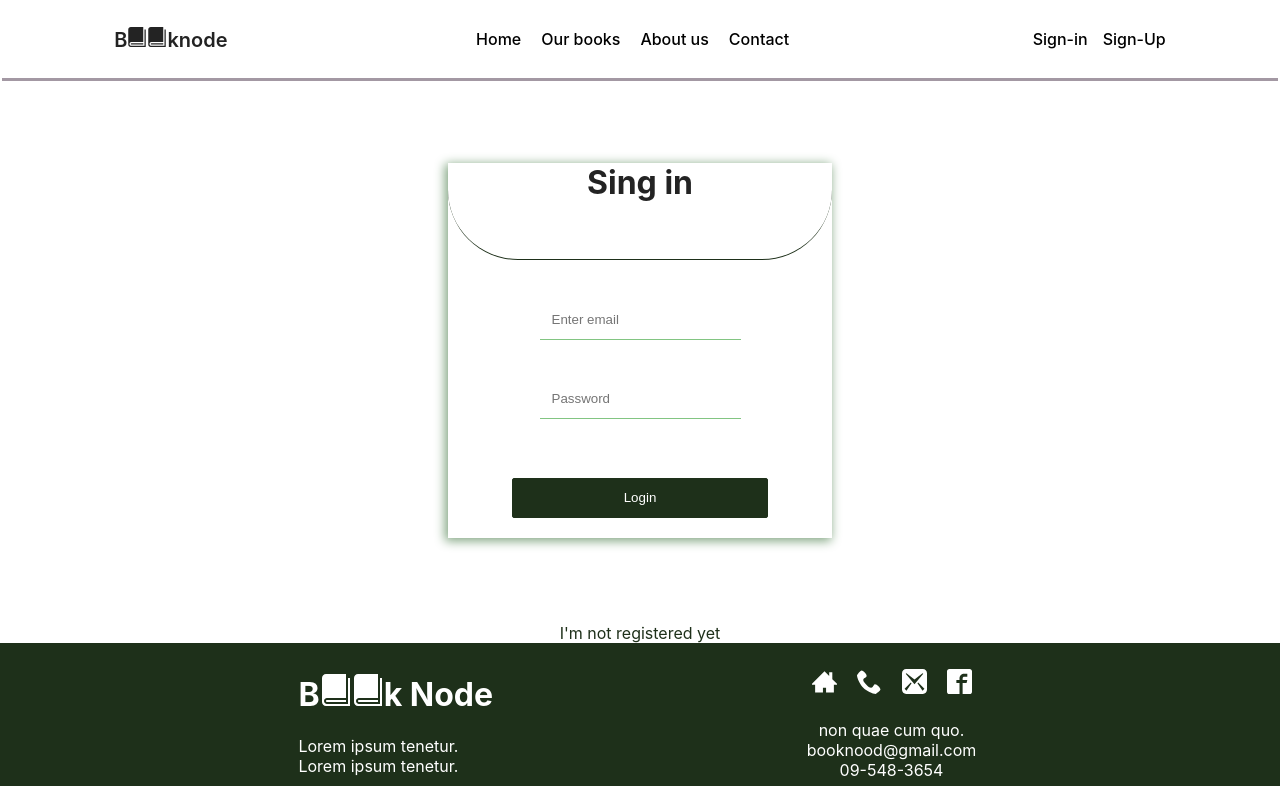
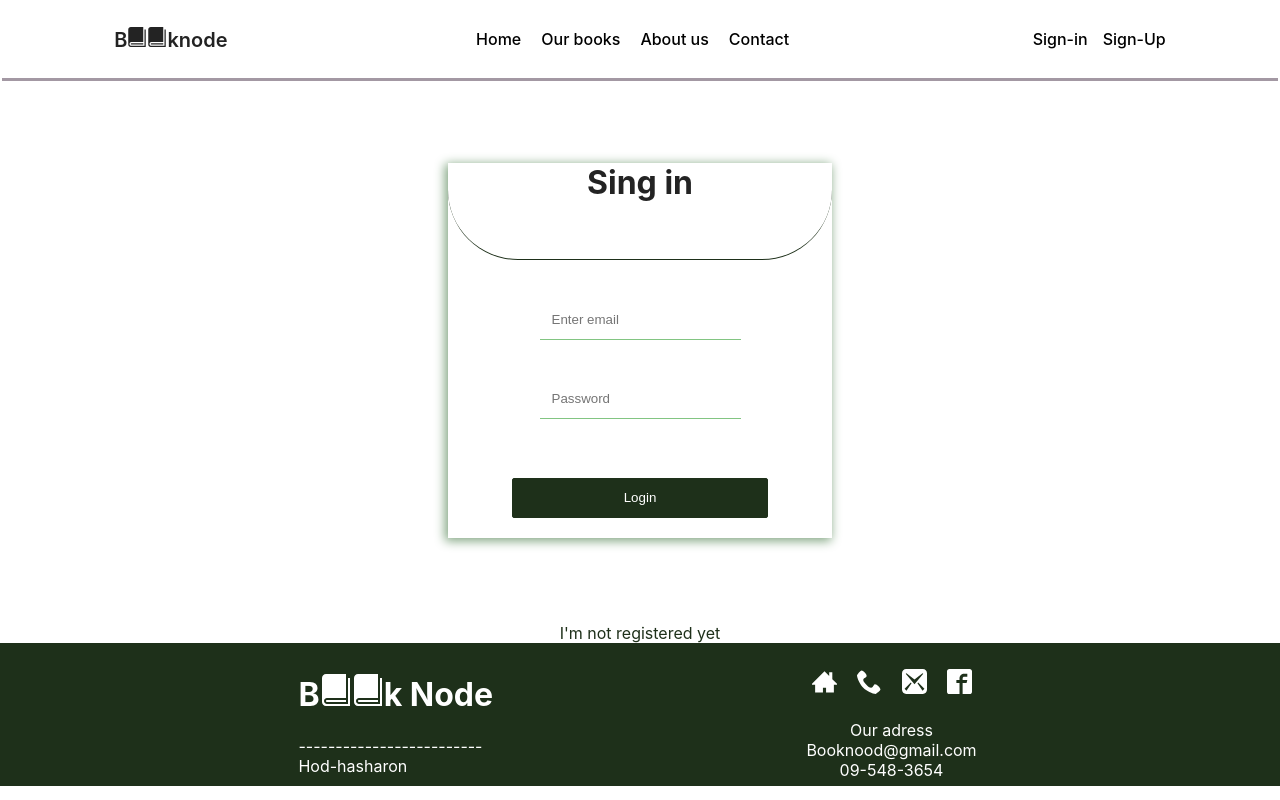
Before and after one commit to kineretasiyahan/BooksNode, a React (Create React App) app in the folder BookNode/client/: page /SignIn in a window 1280 px wide. Built offline with nearby package versions, Linux system fonts and the light colour scheme.

Commit message:
cart and wishList components

```diff
--- a/BookNode/client/src/components/Features/footer/Footer.jsx
+++ b/BookNode/client/src/components/Features/footer/Footer.jsx
@@ -1,45 +1,48 @@
-import React from 'react'
-import {ImHome3} from "react-icons/im";
-import {ImPhone} from "react-icons/im";
-import {ImMail3} from "react-icons/im";
-import {ImFacebook2} from "react-icons/im";
-import {ImBook} from "react-icons/im";
-import "./footer.scss"
+import React from "react";
+import { ImHome3 } from "react-icons/im";
+import { ImPhone } from "react-icons/im";
+import { ImMail3 } from "react-icons/im";
+import { ImFacebook2 } from "react-icons/im";
+import { ImBook } from "react-icons/im";
+import "./footer.scss";
 
 const Footer = () => {
   return (
     <div className="footer-root">
       <div className="footer-info">
-
-            <h1>B{<ImBook/>}{<ImBook/> }k Node</h1>
+        <h1>
+          B{<ImBook />}
+          {<ImBook />}k Node
+        </h1>
         <div>
-             <span>Lorem ipsum tenetur.</span>
-             <br/>
-             <span>Lorem ipsum tenetur.</span>
-            </div>
-
-            </div>
-
-
-           <div className="footer-root-icons">
-
-               <div className="footer-icons">
-               <i><ImHome3/></i>
-               <i><ImPhone/></i>
-               <i><ImMail3/></i>
-               <i><ImFacebook2/></i>
-               </div>
-
-               <div className="footer-contact">
-               <span>non quae cum quo.</span>
-               <span>booknood@gmail.com</span>
-               <span>09-548-3654</span>
-
-               </div>
-
+          <span>-------------------------</span>
+          <br />
+          <span>Hod-hasharon</span>
         </div>
       </div>
-    )
-}
+      <div className="footer-root-icons">
+        <div className="footer-icons">
+          <i>
+            <ImHome3 />
+          </i>
+          <i>
+            <ImPhone />
+          </i>
+          <i>
+            <ImMail3 />
+          </i>
+          <i>
+            <ImFacebook2 />
+          </i>
+        </div>
+        <div className="footer-contact">
+          <span>Our adress</span>
+          <span>Booknood@gmail.com</span>
+          <span>09-548-3654</span>
+        </div>
+      </div>
+    </div>
+  );
+};
 
-export default Footer
+export default Footer;
--- a/BookNode/client/src/components/Features/image/Image.jsx
+++ b/BookNode/client/src/components/Features/image/Image.jsx
@@ -1,4 +1,4 @@
-import { useContext, useState } from "react";
+import { useContext } from "react";
 import { ImCart,ImHeart } from "react-icons/im";
 import "./image.scss";
 import { addBookToCart,addBookToWishListUser,deleteBookFromWishListUser } from "../../../service/uesrs";
@@ -13,10 +13,8 @@ const Image = ({ nameBook, author, summary, image, id,button,onClick }) => {
     curetUser = userDecoding(user);
   }
 
-
   const add = async () => {
     try {
-      // debugger;
       await addBookToCart(curetUser, id).then((res) => {
         console.log(res);
         dispatch({ type: UPDATELOCALSTOREAGE, payload: res });
@@ -25,6 +23,7 @@ const Image = ({ nameBook, author, summary, image, id,button,onClick }) => {
       console.log(error);
     }
   };
+
     const like = async () => {
     try {
       await addBookToWishListUser(curetUser, id).then((res) => {
@@ -47,22 +46,16 @@ const Image = ({ nameBook, author, summary, image, id,button,onClick }) => {
     }
   }
   return (
-
     <div className="image-root">
       <img src={image} />
       <h3>{nameBook}</h3>
       <h5>{author}</h5>
       <p>{summary}</p>
-
-      {/* <h1>{id}</h1> */}
-      <button className="home-button" onClick={() => add()}>
-        {<ImCart />}
-      </button>
-      {/* <button onClick={onclick}>{button}</button> */}
-      {/* <button className="home-button" onClick={() => like()}>
-        {<ImHeart />}
-      </button> */}
-    {/* <button onClick={()=>{deleteBook()}}>D</button> */}
+      {
+        (!curetUser) ?<button onClick={()=>add()}><ImCart/></button>:""
+      }
+    {curetUser?<button onClick={()=>like()}><ImHeart/></button>:""}
+    {curetUser?<button onClick={()=>add()}><ImCart/></button>:""}
     </div>
   );
 };
--- a/BookNode/client/src/components/Features/navBar/NavBar.jsx
+++ b/BookNode/client/src/components/Features/navBar/NavBar.jsx
@@ -34,7 +34,6 @@ const NavBar = () => {
           Contact
         </Link>
       </div>
-
       {user ? (
         ""
       ) : (
--- a/BookNode/client/src/components/Pages/Home/Home.jsx
+++ b/BookNode/client/src/components/Pages/Home/Home.jsx
@@ -1,7 +1,6 @@
 import { useState, useEffect, useContext } from "react";
 import { ImCart, ImHeart, ImUser } from "react-icons/im";
 import { getAllBooks } from "../../../service/books";
-import { showUserBooks } from "../../../service/uesrs";
 import Input from "../../Features/input/Input";
 import Image from "../../Features/image/Image";
 import "./home.scss";
@@ -9,7 +8,7 @@ import { userDecoding } from "../../utils/userDecoding";
 import { Context } from "../../../context/context";
 
 const Home = () => {
-  const { user, dispatch } = useContext(Context);
+  const { user } = useContext(Context);
   let curetUser;
   if (user) {
     curetUser = userDecoding(user);
@@ -39,7 +38,6 @@ const Home = () => {
       .catch((e) => {
         console.error(e);
       });
-    // console.log(books);
   }, []);
 
   let currentBooks;
@@ -55,21 +53,9 @@ const Home = () => {
       <div
         className="home-intro animate__animated animate__zoomIn"
         style={{
-          backgroundImage: `url(https://images.pexels.com/photos/1165982/pexels-photo-1165982.jpeg?auto=compress&cs=tinysrgb&dpr=2&h=${800}&w=${800})`,
+          backgroundImage: `url(https://images.pexels.com/photos/1165982/pexels-photo-1165982.jpeg?auto=compress&cs=tinysrgb&dpr=2&h=${600}&w=${700})`,
         }}
       >
-        {/* if (isLoggedIn){" "}
-        {
-          <div>
-            <button>Logout</button>
-          </div>
-        }{" "}
-        else{" "}
-        {
-          <a href="http://localhost:3000">
-            <button>Login</button>
-          </a>
-        } */}
         <h1>
           {" "}
           Booknode <br /> A place where imagination has no boundaries ...
@@ -87,7 +73,7 @@ const Home = () => {
               )}
               <ImUser />
             </a>
-            <a href="http://localhost:3000/SignIn">
+            <a href="http://localhost:3000/WishList">
               {curetUser ? (
                 <p className="userInfo">
                   {curetUser.wishList ? curetUser.wishList.length : 0}
@@ -97,15 +83,15 @@ const Home = () => {
               )}
               <ImHeart />
             </a>
-            {/* <button onClick={()=>showUserBooks(curetUser)} > */}
-            <a href="http://localhost:3000/SignIn">
+            <a href="http://localhost:3000/Cart">
               {curetUser ? (
                 <p className="userInfo">
                   {curetUser.books ? curetUser.books.length : 0}
                 </p>
               ) : (
                 ""
-              )}
+              )
+              }
               <ImCart />
             </a>
             <Input
@@ -118,7 +104,7 @@ const Home = () => {
         </div>
         <div className="home-images">
           {currentBooks?.map((book, index) => {
-            if (index < 9) {
+            if (index < 8) {
               return (
                 <Image
                   key={book._id}
--- a/BookNode/client/src/components/Pages/cart/Cart.jsx
+++ b/BookNode/client/src/components/Pages/cart/Cart.jsx
@@ -1,55 +1,24 @@
 import { useState, useEffect, useContext } from "react";
 import { ImCart, ImHeart, ImUser } from "react-icons/im";
-import { showUserBooks } from "../../../service/uesrs";
-import Input from "../../Features/input/Input";
 import Image from "../../Features/image/Image";
 // import "./home.scss";
 import { userDecoding } from "../../utils/userDecoding";
 import { Context } from "../../../context/context";
 
 const Cart = () => {
-
   const { user } = useContext(Context);
   let curetUser;
   if (user) {
     curetUser = userDecoding(user);
   }
+  else{
+    window.location.pathname="/SignIn"
+  }
 
   console.log(curetUser);
   const [books, setBook] = useState(curetUser.books);
   console.log(books);
-//   const [input, setInput] = useState("");
-//   const [searchBookResult, setSearchBookResult] = useState(books);
 
-//   const onChangeInput = (e) => {
-//     setInput(e.target.value);
-//     const searchResult = books.filter((book) => {
-//       let currentValue = e.target.value;
-//       console.log(currentValue);
-//       let rg = new RegExp(`^${currentValue.toUpperCase()}`);
-//       return book.author.toUpperCase().match(rg);
-//     });
-
-//     setSearchBookResult(searchResult);
-//   };
-
-  // useEffect(() => {
-  //   showUserBooks()
-  //     .then((res) => setBook(res.data))
-  //     .catch((e) => {
-  //       console.error(e);
-  //     });
-  //   console.log(curetUser.books);
-  // }, []);
-
-//   let currentBooks;
-//   if (books.length > 0) {
-//     currentBooks = searchBookResult;
-//   } else {
-//     currentBooks = books;
-//   }
-
-//   console.log(currentBooks);
   return (
     <div className="home-root">
       <div
@@ -63,7 +32,6 @@ const Cart = () => {
           Booknode <br /> A place where imagination has no boundaries ...
         </h1>
       </div>
-
       <div className="search-background">
         <div className="home-search">
           <div className="search-icons">
@@ -96,19 +64,10 @@ const Cart = () => {
               <ImCart />
             </a>
           </div>
-{/*
-          <Input
-            name="search-input"
-            handleChange={onChangeInput}
-            value={input}
-            placeholder={"Search"}
-          /> */}
         </div>
       </div>
-
       <div className="home-images">
         {books?.map((book, index) => {
-
           return (
             <Image
               key={book._id}
@@ -119,11 +78,8 @@ const Cart = () => {
               id={book._id}
             />
           );
-
         })}
       </div>
-
-      {/* </div> */}
     </div>
   );
 };
--- a/BookNode/client/src/components/Pages/wishList/WishList.jsx
+++ b/BookNode/client/src/components/Pages/wishList/WishList.jsx
@@ -3,24 +3,16 @@ import { ImCart, ImHeart, ImUser } from "react-icons/im";
 import Image from "../../Features/image/Image";
 import { userDecoding } from "../../utils/userDecoding";
 import { Context } from "../../../context/context";
-import { addBookToCart,addBookToWishListUser,deleteBookFromWishListUser } from "../../../service/uesrs";
-import { UPDATELOCALSTOREAGE } from "../../../context/constans";
+
+
 const WishList = (id) => {
-  const { user,dispatch } = useContext(Context);
+  const { user, dispatch } = useContext(Context);
   let curetUser;
   if (user) {
     curetUser = userDecoding(user);
   }
-  const like = async () => {
-    try {
-      await addBookToWishListUser(curetUser, id).then((res) => {
-        console.log(res);
-        dispatch({ type: UPDATELOCALSTOREAGE, payload: res });
-      });
-    } catch (error) {
-      console.log(error);
-    }
-  };
+
+
   const [books, setBook] = useState(curetUser.wishList);
   return (
     <div className="home-root">
@@ -81,13 +73,8 @@ const WishList = (id) => {
               id={book._id}
             />
           );
-
         })}
-        {/* <button className="home-button" onClick={() => like()}>
-        {<ImHeart />}
-      </button> */}
       </div>
-
     </div>
   );
 };
--- a/BookNode/client/src/components/routing/AppRouter.jsx
+++ b/BookNode/client/src/components/routing/AppRouter.jsx
@@ -1,7 +1,6 @@
 import { useContext, useState } from "react";
 import { Route, Switch } from "react-router-dom";
 import Home from "../Pages/home/Home";
-// import Payment from "../Pages/payment/Payment";
 import Contact from "../Pages/contactUs/Contact";
 import About from "../Pages/about/About";
 import Books from "../Pages/books/Books";
@@ -37,9 +36,6 @@ const AppRouter = () => {
           <Route path="/WishList">
             <WishList/>
           </Route>
-          {/* <Route path="/Payment">
-            <Payment />
-          </Route> */}
           <Route path="/About">
             <About />
           </Route>
--- a/BookNode/client/src/service/books.js
+++ b/BookNode/client/src/service/books.js
@@ -1,5 +1,3 @@
-// acync funcrion wating to retrn fetch data from DB url
-// handling errors
 export const getAllBooks = async () => {
   try {
    return await fetch("/api/books")
```
Also changed, not shown: BookNode/client/src/components/Pages/books/Books.jsx (+3 -70 lines), BookNode/client/src/components/Pages/contactUs/Contact.jsx (+15 -26 lines), BookNode/client/src/components/Pages/payment/Payment.jsx (deleted, +0 -11 lines), BookNode/client/src/service/uesrs.js (+34 -34 lines). Lines whose indentation alone changed are shown as unchanged.
